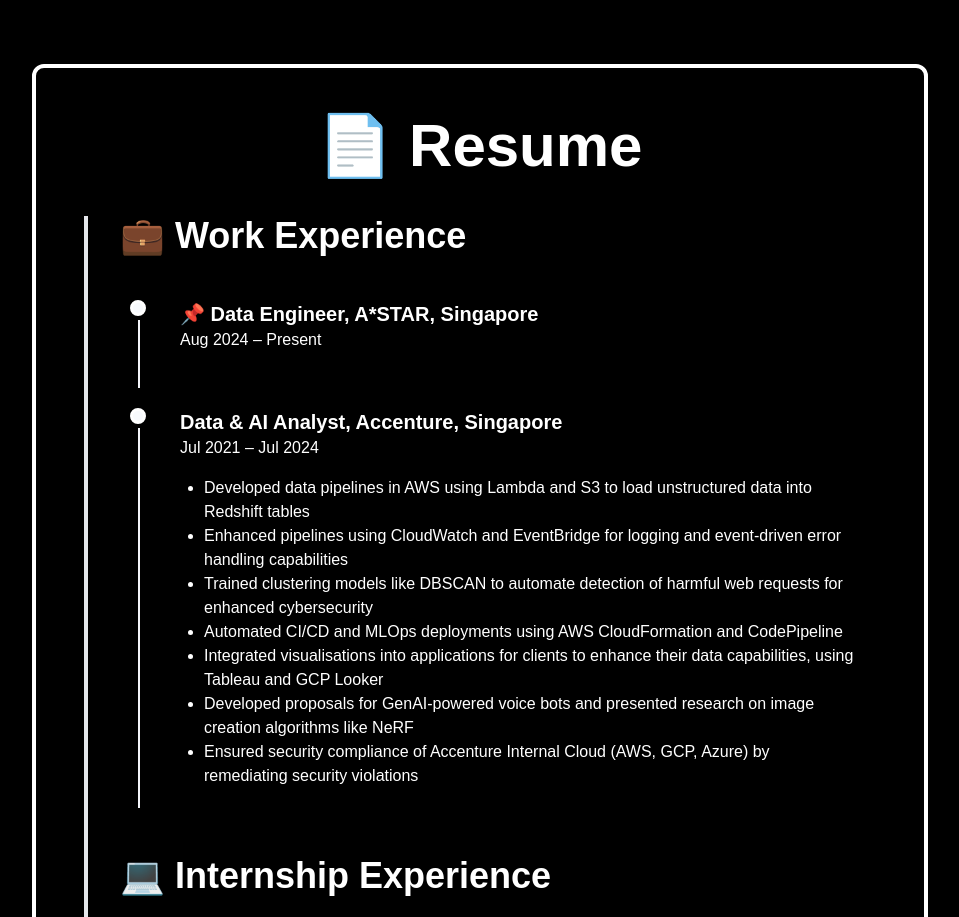
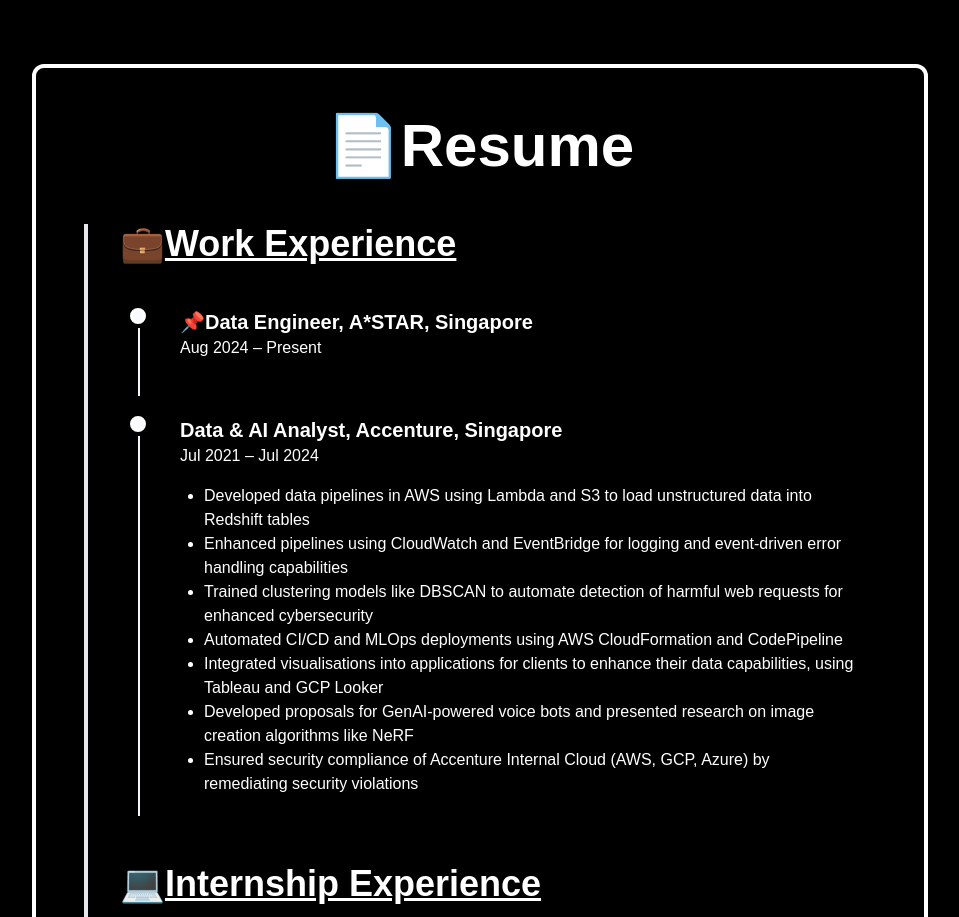
Before and after one commit to jonasnjx/portfolio_site, a plain HTML site: page resume.html in a window 1280 px wide. Shown: the top 917 px of the page, without its empty margins (160-1119 px from the left). Drawn offline with nearby package versions, Linux system fonts and the light colour scheme.

Commit message:
edit home page

```diff
--- a/resume.html
+++ b/resume.html
@@ -46,12 +46,14 @@
 </head>
 <body class="bg-black text-white text-center font-[Sans-serif]">
     <div class="max-w-4xl mx-auto bg-black bg-opacity-95 p-12 mt-16 rounded-xl shadow-xl border-4 border-white">
-        <h1 class="text-6xl font-extrabold text-white mb-10 shadow-lg">📄 Resume</h1>
+        <h1 class="text-6xl font-extrabold text-white mb-10 shadow-lg">📄Resume</h1>
         <div class="mt-6 text-white-700 text-left">
             <div class="border-l-4 border-white-900 pl-8">
-                <h2 class="text-4xl font-bold mb-6 ">💼 Work Experience</h2>
+                <h2 class="text-4xl font-bold mb-6 mt-12">
+                    💼<span class="underline">Work Experience</span>
+                </h2>
                 <div class="timeline-item">
-                    <h3 class="text-xl font-bold">📌 Data Engineer, A*STAR, Singapore</h3>
+                    <h3 class="text-xl font-bold">📌Data Engineer, A*STAR, Singapore</h3>
                     <p class="text-white-700 mb-4">Aug 2024 – Present</p>
                     <ul class="list-disc pl-6">
                     </ul>
@@ -70,8 +72,9 @@
                     </ul>
                     </ul>
                 </div>
-
-                <h2 class="text-4xl font-bold mb-6 mt-12 ">💻 Internship Experience</h2>
+                <h2 class="text-4xl font-bold mb-6 mt-12">
+                    💻<span class="underline">Internship Experience</span>
+                </h2>
                 <div class="timeline-item">
                     <h3 class="text-xl font-bold">Data Science Intern, Vertex Holdings, Singapore</h3>
                     <p class="text-white-700 mb-4">Jan 2021 – Apr 2021</p>
```
